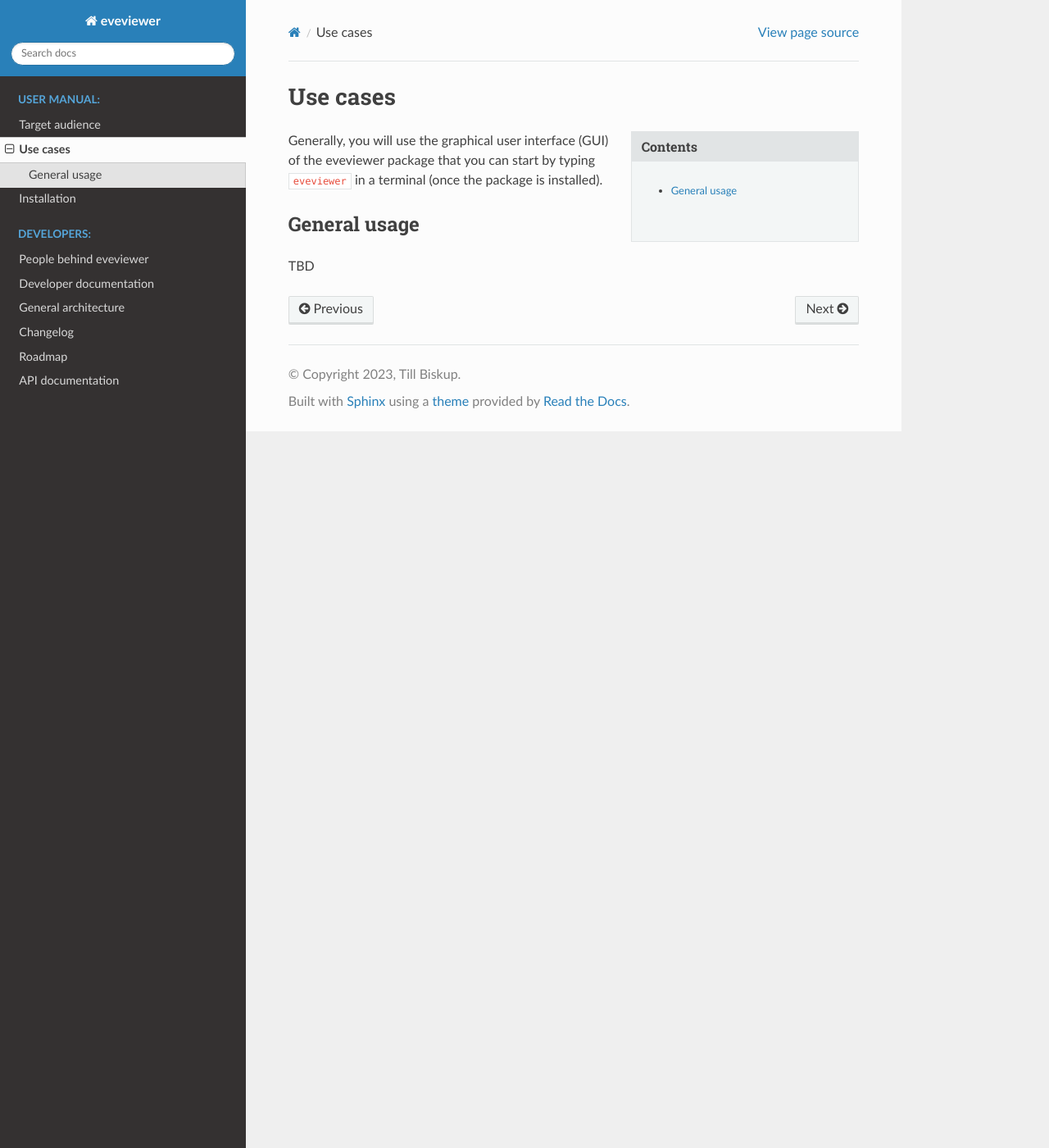
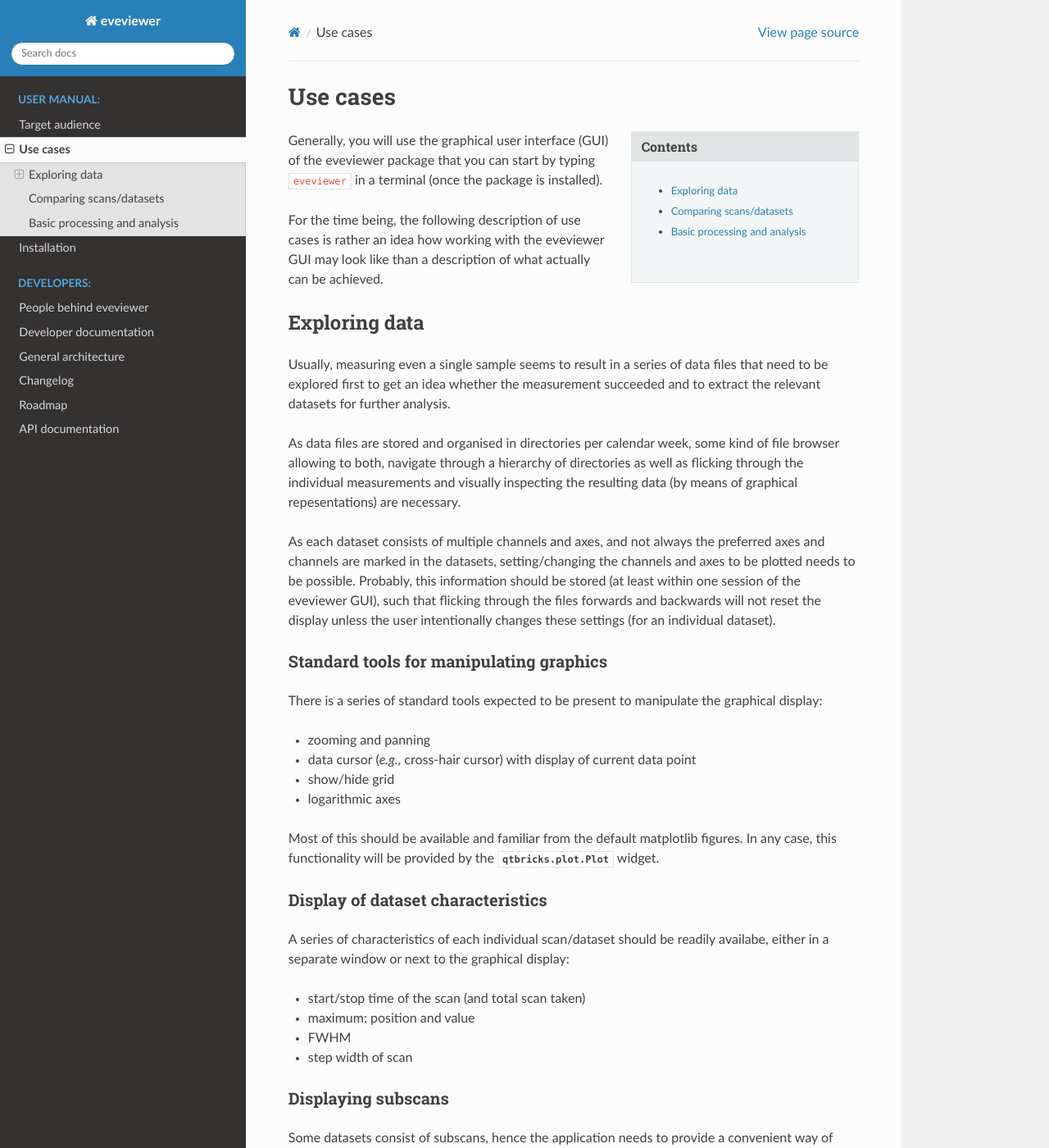
Before and after one commit to tillbiskup/evedataviewer, a Sphinx documentation site: the page built from docs/usecases.rst, in a window 1280 px wide and 1400 px high. Shown: the whole window at 82% size. Built offline with Sphinx 7.4.7 and the Read the Docs theme 2.0.0, drawn with Linux system fonts in a browser that asks for light colours; some of the changed text lies outside the part shown.

Commit message:
Add use cases as a high-level description of what needs to be implemented.

```diff
--- a/docs/usecases.rst
+++ b/docs/usecases.rst
@@ -12,8 +12,70 @@ Use cases
 
 Generally, you will use the graphical user interface (GUI) of the eveviewer package that you can start by typing ``eveviewer`` in a terminal (once the package is installed).
 
+For the time being, the following description of use cases is rather an idea how working with the eveviewer GUI may look like than a description of what actually can be achieved.
 
-General usage
-=============
 
-TBD
+Exploring data
+==============
+
+Usually, measuring even a single sample seems to result in a series of data files that need to be explored first to get an idea whether the measurement succeeded and to extract the relevant datasets for further analysis.
+
+As data files are stored and organised in directories per calendar week, some kind of file browser allowing to both, navigate through a hierarchy of directories as well as flicking through the individual measurements and visually inspecting the resulting data (by means of graphical repesentations) are necessary.
+
+As each dataset consists of multiple channels and axes, and not always the preferred axes and channels are marked in the datasets, setting/changing the channels and axes to be plotted needs to be possible. Probably, this information should be stored (at least within one session of the eveviewer GUI), such that flicking through the files forwards and backwards will not reset the display unless the user intentionally changes these settings (for an individual dataset).
+
+
+Standard tools for manipulating graphics
+----------------------------------------
+
+There is a series of standard tools expected to be present to manipulate the graphical display:
+
+* zooming and panning
+* data cursor (*e.g.*, cross-hair cursor) with display of current data point
+* show/hide grid
+* logarithmic axes
+
+Most of this should be available and familiar from the default matplotlib figures. In any case, this functionality will be provided by the :class:`qtbricks.plot.Plot` widget.
+
+
+Display of dataset characteristics
+----------------------------------
+
+A series of characteristics of each individual scan/dataset should be readily availabe, either in a separate window or next to the graphical display:
+
+* start/stop time of the scan (and total scan taken)
+* maximum: position and value
+* FWHM
+* step width of scan
+
+
+Displaying subscans
+-------------------
+
+Some datasets consist of subscans, hence the application needs to provide a convenient way of switching between an overview plot and the display of the individual subscans, with navigating through the subscans in a similar way to flicking through the individual datasets.
+
+
+Comparing scans/datasets
+========================
+
+Different scans/datasets need to be compared, most easily and intuitively by selecting more than one dataset/file from the list and have them plotted together in the figure window.
+
+Additional modes of display may be tabular (data) and a diff view for the parameters (metadata), perhaps either only displaying the differing parameters or highlighting (using colour or else) the differences.
+
+Graphically displaying more than one dataset in one axes immediately raises some questions:
+
+* How to deal with incompatible axes/channels?
+
+  * Ignore/clean the axis labels and plot data anyway?
+  * Display warning and do not plot?
+  * Allow the user to choose (and change) the behaviour?
+
+* What kinds of normalisation are necessary/useful for a meaningful comparison?
+
+
+Basic processing and analysis
+=============================
+
+While a series of general characteristics should be available by default for every dataset displayed (see above), there is a series of processing and analysis steps required to extract data necessary to continue with measurements.
+
+Those processing and analysis steps should be implemented *outside* the eveviewer package (in a more general ``radiometry`` package), but made available in form of plugins or else. For certain characteristics/results of an analysis it may be useful to have them graphically displayed together with the data in the plot window.
```
